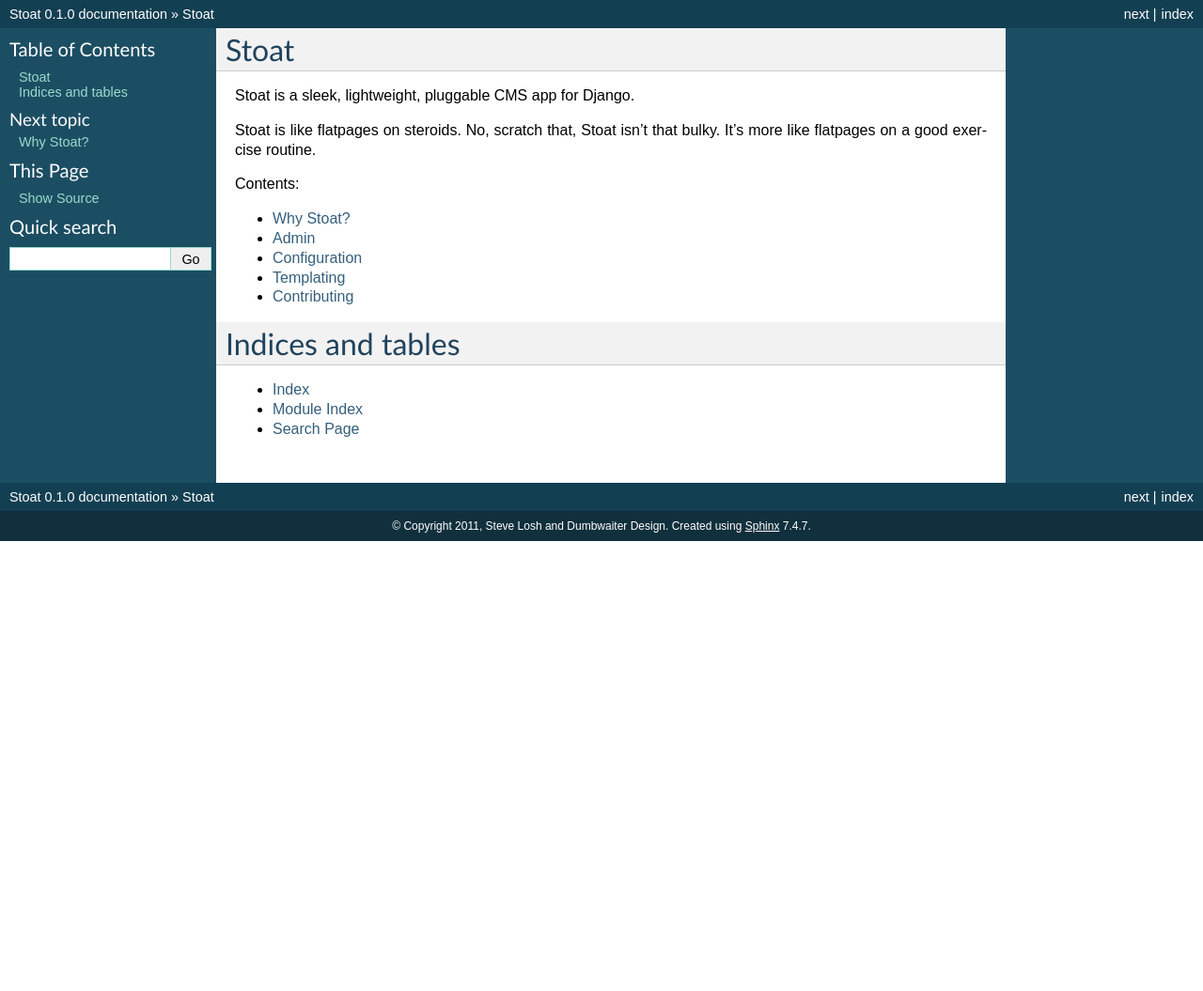
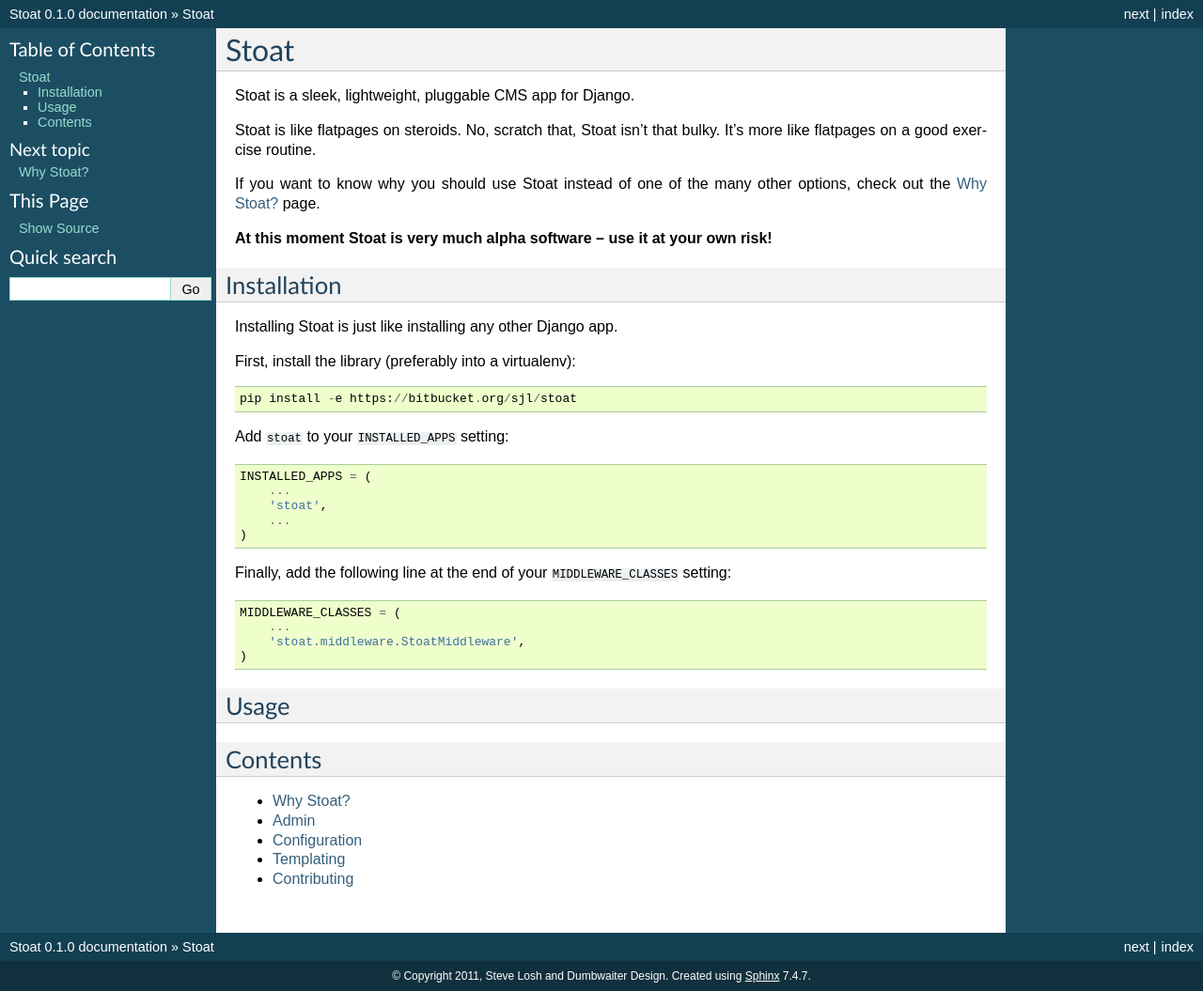
Before and after one commit to sjl/stoat, a Sphinx documentation site: the page built from docs/index.rst, in a window 1280 px wide. Shown: the whole page at 94% size. Built offline with Sphinx 7.4.7, drawn with Linux system fonts in a browser that asks for light colours; pages that are not in the unit, such as notebooks, are missing from menus; before the commit the page ends 900 px from its top, so only the background shows below that.

Commit message:
Start documenting.

```diff
--- a/docs/index.rst
+++ b/docs/index.rst
@@ -6,7 +6,40 @@
 Stoat is like flatpages on steroids.  No, scratch that, Stoat isn't that bulky.  It's
 more like flatpages on a good exercise routine.
 
-Contents:
+If you want to know why you should use Stoat instead of one of the many other
+options, check out the :doc:`Why Stoat? </why>` page.
+
+**At this moment Stoat is very much alpha software -- use it at your own risk!**
+
+Installation
+------------
+
+Installing Stoat is just like installing any other Django app.
+
+First, install the library (preferably into a virtualenv)::
+
+    pip install -e https://bitbucket.org/sjl/stoat
+
+Add ``stoat`` to your ``INSTALLED_APPS`` setting::
+
+    INSTALLED_APPS = (
+        ...
+        'stoat',
+        ...
+    )
+
+Finally, add the following line at the end of your ``MIDDLEWARE_CLASSES`` setting::
+
+    MIDDLEWARE_CLASSES = (
+        ...
+        'stoat.middleware.StoatMiddleware',
+    )
+
+Usage
+-----
+
+Contents
+--------
 
 .. toctree::
    :maxdepth: 2
@@ -17,11 +50,3 @@
    configuration
    templating
    contributing
-
-
-Indices and tables
-==================
-
-* :ref:`genindex`
-* :ref:`modindex`
-* :ref:`search`
```
